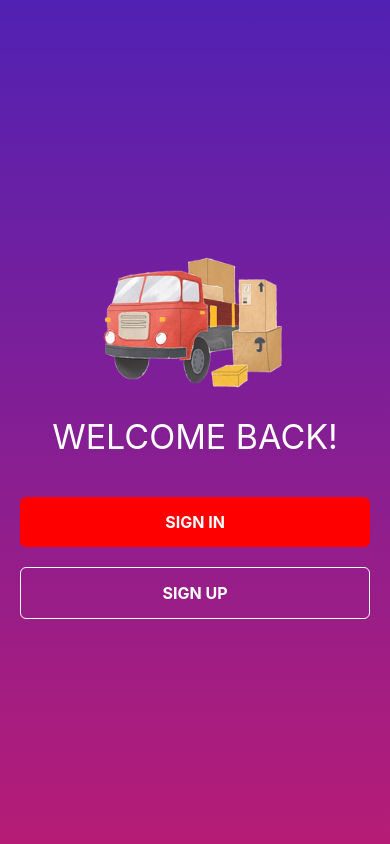
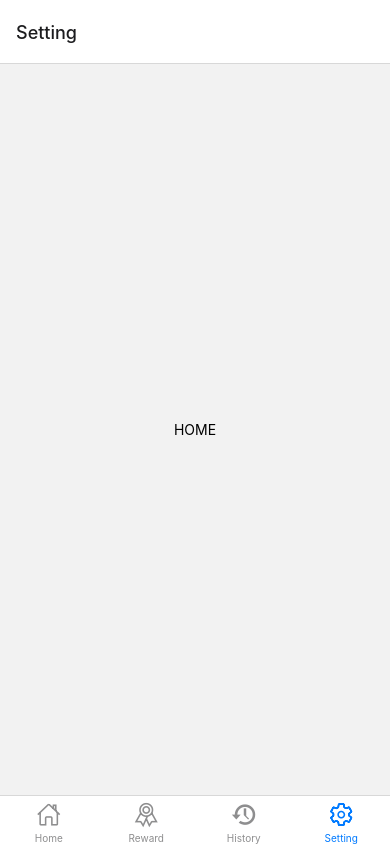
Before and after one commit to DagimAsnake/WayBill, a React Native app: screen /Setting in a window 390 px wide. Built offline with nearby package versions, Linux system fonts and the light colour scheme.

Commit message:
started controller

```diff
--- a/App.js
+++ b/App.js
@@ -1,29 +1,83 @@
 import { StatusBar } from 'expo-status-bar';
 import { NavigationContainer } from '@react-navigation/native';
 import { createNativeStackNavigator } from '@react-navigation/native-stack';
+import { createBottomTabNavigator } from "@react-navigation/bottom-tabs";
+import { Ionicons, Entypo } from '@expo/vector-icons';
 
 import Welcome from './screens/Auth/Welcome';
 import SignUp from './screens/Auth/SignUp';
 import SignIn from './screens/Auth/SignIn';
 
+import HomeCon from './screens/Control/HomeCon';
+import RewardCon from './screens/Control/RewardCon';
+import HistoryCon from './screens/Control/HistoryCon';
+import SettingCon from './screens/Control/SettingCon';
+
+
+const BottomTab = createBottomTabNavigator();
 const Stack = createNativeStackNavigator()
 
 function AuthStack() {
   return(
+    <>
+    <StatusBar style='light' />
     <Stack.Navigator screenOptions={{headerShown: false}}>
       <Stack.Screen name="Welcome" component={Welcome} />
       <Stack.Screen name="SignUp" component={SignUp} />
       <Stack.Screen name="SignIn" component={SignIn} />
     </Stack.Navigator>
+    </>
+  )
+}
+
+function BottomNav() {
+  return(
+    <>
+    {/* <StatusBar style='dark' /> */}
+    <BottomTab.Navigator>
+      <BottomTab.Screen name='Home' component={HomeCon}
+        options={{
+              tabBarIcon: ({color, size}) => (
+                <Ionicons name="home-outline" size={size} color={color} />
+              )
+            }}
+      />
+      <BottomTab.Screen name='Reward' component={RewardCon}
+         options={{
+            tabBarIcon: ({color, size}) => (
+              <Ionicons name="ribbon-outline" size={size} color={color} />
+            )
+          }}
+      />
+      <BottomTab.Screen name='History' component={HistoryCon}
+         options={{
+            tabBarIcon: ({color, size}) => (
+              <Entypo name="back-in-time" size={size} color={color} />
+            )
+          }}
+      />
+      <BottomTab.Screen name='Setting' component={SettingCon}
+         options={{
+            tabBarIcon: ({color, size}) => (
+              <Ionicons name="settings-outline" size={size} color={color} />
+            )
+          }}
+      />
+    </BottomTab.Navigator>
+    </>
   )
 }
 
 
 export default function App() {
   return (
-      <NavigationContainer>
-        <StatusBar style='light' />
-        <AuthStack />
-      </NavigationContainer>
+    <NavigationContainer>
+    {/* <AuthStack />   */}
+    {/* After Authentication */}
+    <Stack.Navigator>
+      <Stack.Screen name="BottomNav" component={BottomNav} options={{ headerShown: false }} />
+    </Stack.Navigator>
+    {/* <BottomNav /> */}
+  </NavigationContainer>
   );
 }
--- /dev/null
+++ b/screens/Control/HistoryCon.js
@@ -0,0 +1,19 @@
+import { View, Text, StyleSheet } from "react-native"
+
+function HistoryCon() {
+    return(
+        <View style={styles.center}>
+            <Text>HISTORY</Text>
+        </View>
+    )
+}
+
+export default HistoryCon
+
+const styles = StyleSheet.create({
+    center: {
+        flex: 1,
+         justifyContent: "center",
+         alignItems: "center"
+    }
+})
--- /dev/null
+++ b/screens/Control/HomeCon.js
@@ -0,0 +1,19 @@
+import { View, Text, StyleSheet } from "react-native"
+
+function HomeCon() {
+    return(
+        <View style={styles.center}>
+            <Text>HOME</Text>
+        </View>
+    )
+}
+
+export default HomeCon
+
+const styles = StyleSheet.create({
+    center: {
+        flex: 1,
+         justifyContent: "center",
+         alignItems: "center"
+    }
+})
--- /dev/null
+++ b/screens/Control/RewardCon.js
@@ -0,0 +1,19 @@
+import { View, Text, StyleSheet } from "react-native"
+
+function RewardCon() {
+    return(
+        <View style={styles.center}>
+            <Text>REWARD</Text>
+        </View>
+    )
+}
+
+export default RewardCon
+
+const styles = StyleSheet.create({
+    center: {
+        flex: 1,
+         justifyContent: "center",
+         alignItems: "center"
+    }
+})
--- /dev/null
+++ b/screens/Control/SettingCon.js
@@ -0,0 +1,19 @@
+import { View, Text, StyleSheet } from "react-native"
+
+function SettingCon() {
+    return(
+        <View style={styles.center}>
+            <Text>HOME</Text>
+        </View>
+    )
+}
+
+export default SettingCon
+
+const styles = StyleSheet.create({
+    center: {
+        flex: 1,
+         justifyContent: "center",
+         alignItems: "center"
+    }
+})
```
